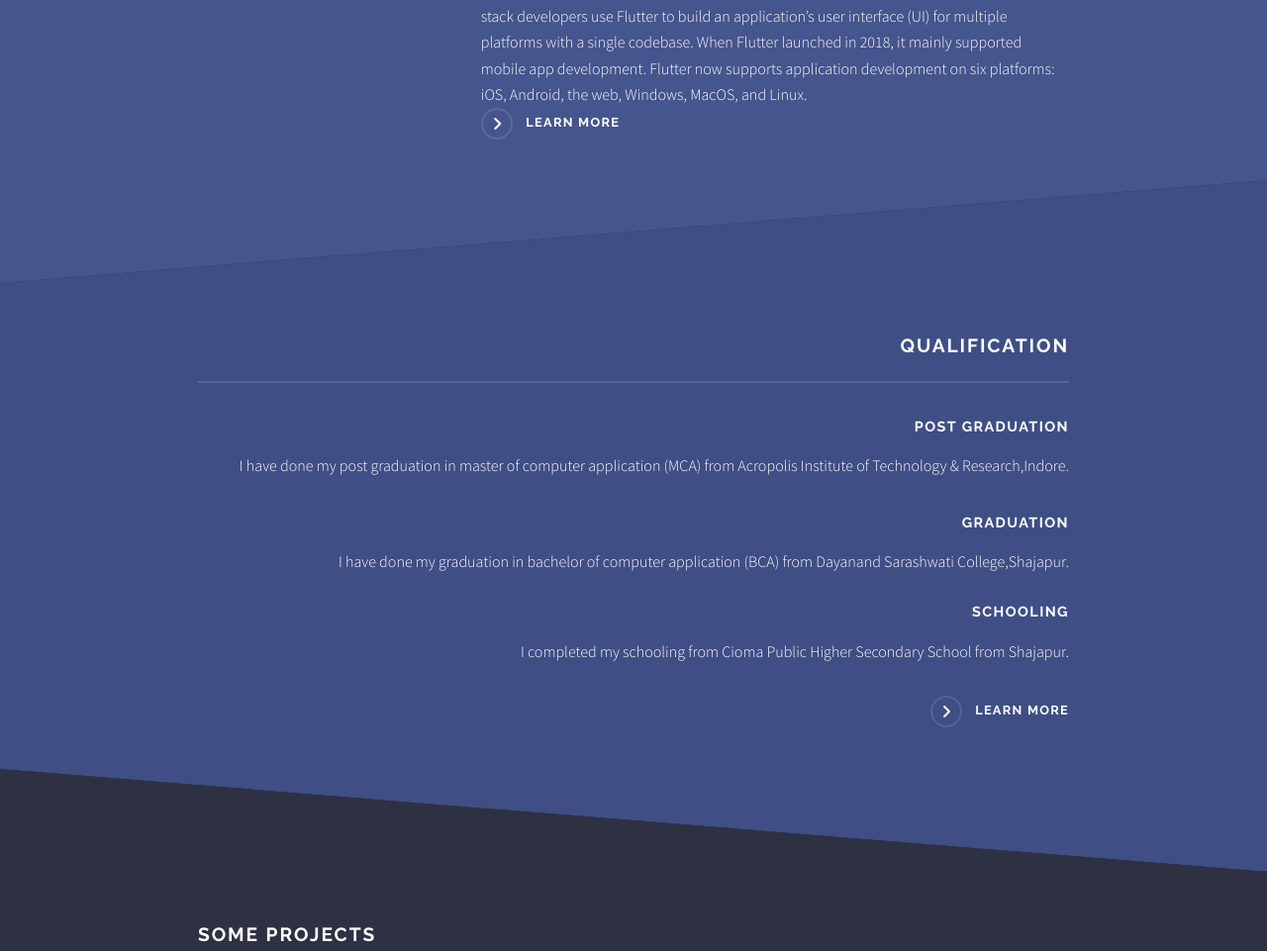
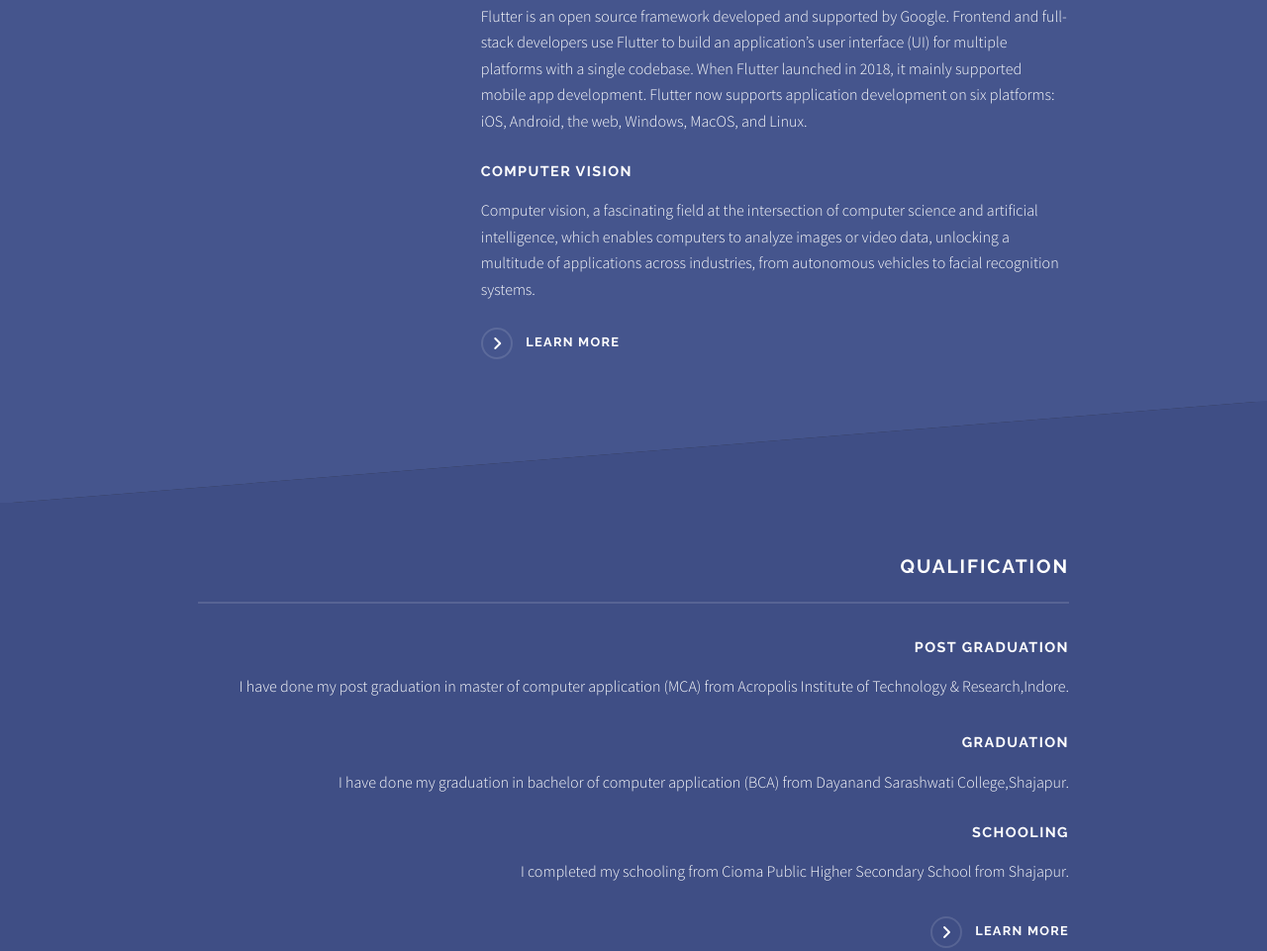
Before and after one commit to Ankitmandloi23/ankit.github.io, a plain HTML site: page index.html in a window 1280 px wide. Shown: the part 4065-5026 px from the top of the page at 99% size. Drawn offline with nearby package versions, Linux system fonts and the light colour scheme; files that its build step writes are made by us from their sources.

Commit message:
Update index.html

```diff
--- a/index.html
+++ b/index.html
@@ -4308,9 +4308,16 @@ Java is a programming language and a platform. Java is a high level, robust, obj
 Node.js is an open-source, cross-platform, back-end JavaScript runtime environment that runs on the V8 engine and executes JavaScript code outside a web browser. Node.js lets developers use JavaScript to write command line tools and for server-side scripting—running scripts server-side to produce dynamic web page content before the page is sent to the user's web browser.
 
 
+										<br></br>
 										<h3>FLUTTER</h3>
 										Flutter is an open source framework developed and supported by Google. Frontend and full-stack developers use Flutter to build an application’s user interface (UI) for multiple platforms with a single codebase. When Flutter launched in 2018, it mainly supported mobile app development. Flutter now supports application development on six platforms: iOS, Android, the web, Windows, MacOS, and Linux.
-									<a href="#" class="special">Learn more</a>
+									        <br></br>
+
+
+										<h3>Computer vision</h3>
+                                                                           Computer vision, a fascinating field at the intersection of computer science and artificial intelligence, which enables computers to analyze images or video data, unlocking a multitude of applications across industries, from autonomous vehicles to facial recognition systems.
+									<br></br>
+										<a href="#" class="special">Learn more</a>
 									</div>
 								</div>
 							</section>
```
